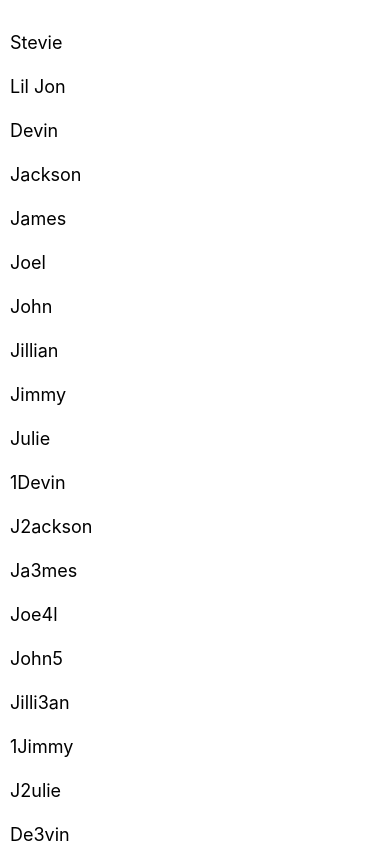
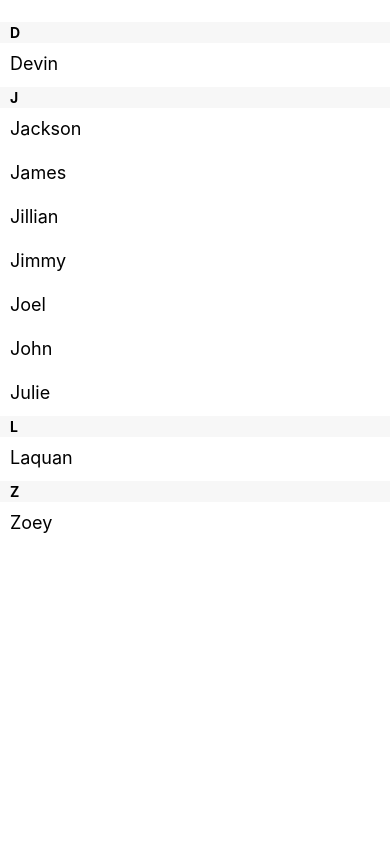
Before and after one commit to StevieIsmagic/React-Native-FaceBook-Tutorial, a React Native app in the folder FB-Guide/: screen / in a window 390 px wide. Built offline with nearby package versions, Linux system fonts and the light colour scheme.

Commit message:
Section List Basics Practice

```diff
--- a/FB-Guide/App.js
+++ b/FB-Guide/App.js
@@ -1,50 +1,39 @@
 import React, { Component } from 'react';
-import { FlatList, StyleSheet, Text, View } from 'react-native';
+import { SectionList, StyleSheet, Text, View } from 'react-native';
 
-export default class FlatListBasics extends Component {
-  render(){
+export default class SectionListBasics extends Component {
+  render() {
     return (
       <View style={styles.container}>
-        <FlatList
-          data={[
-            {key: 'Stevie'},
-            {key: 'Lil Jon'},
-            {key: 'Devin'},
-            {key: 'Jackson'},
-            {key: 'James'},
-            {key: 'Joel'},
-            {key: 'John'},
-            {key: 'Jillian'},
-            {key: 'Jimmy'},
-            {key: 'Julie'},
-            {key: '1Devin'},
-            {key: 'J2ackson'},
-            {key: 'Ja3mes'},
-            {key: 'Joe4l'},
-            {key: 'John5'},
-            {key: 'Jilli3an'},
-            {key: '1Jimmy'},
-            {key: 'J2ulie'},
-            {key: 'De3vin'},
-            {key: 'Jac4kson'},
-            {key: 'Jame3s'},
-            {key: 'Jo2el'},
-            {key: 'Jo2hn'},
-            {key: 'Jil2lian'},
-            {key: 'Jimm2y'},
-            {key: 'martha'},
+        <SectionList
+          sections={[
+            {title: 'D', data: ['Devin']},
+            {title: 'J', data: ['Jackson', 'James', 'Jillian', 'Jimmy', 'Joel', 'John', 'Julie']},
+            {title: 'L', data: ['Laquan']},
+            {title: 'Z', data: ['Zoey']},
+
           ]}
-          renderItem={({item}) => <Text style={styles.item}>{item.key}</Text>}
-          />
-        </View>
+          renderItem={({item}) => <Text style={styles.item}>{item}</Text>}
+          renderSectionHeader={({section}) => <Text style={styles.sectionHeader}>{section.title}</Text>}
+        />
+      </View>
     );
   }
 }
 
 const styles = StyleSheet.create({
   container: {
-    flex: 1,
-    paddingTop: 22,
+   flex: 1,
+   paddingTop: 22
+  },
+  sectionHeader: {
+    paddingTop: 2,
+    paddingLeft: 10,
+    paddingRight: 10,
+    paddingBottom: 2,
+    fontSize: 14,
+    fontWeight: 'bold',
+    backgroundColor: 'rgba(247,247,247,1.0)',
   },
   item: {
     padding: 10,
```
